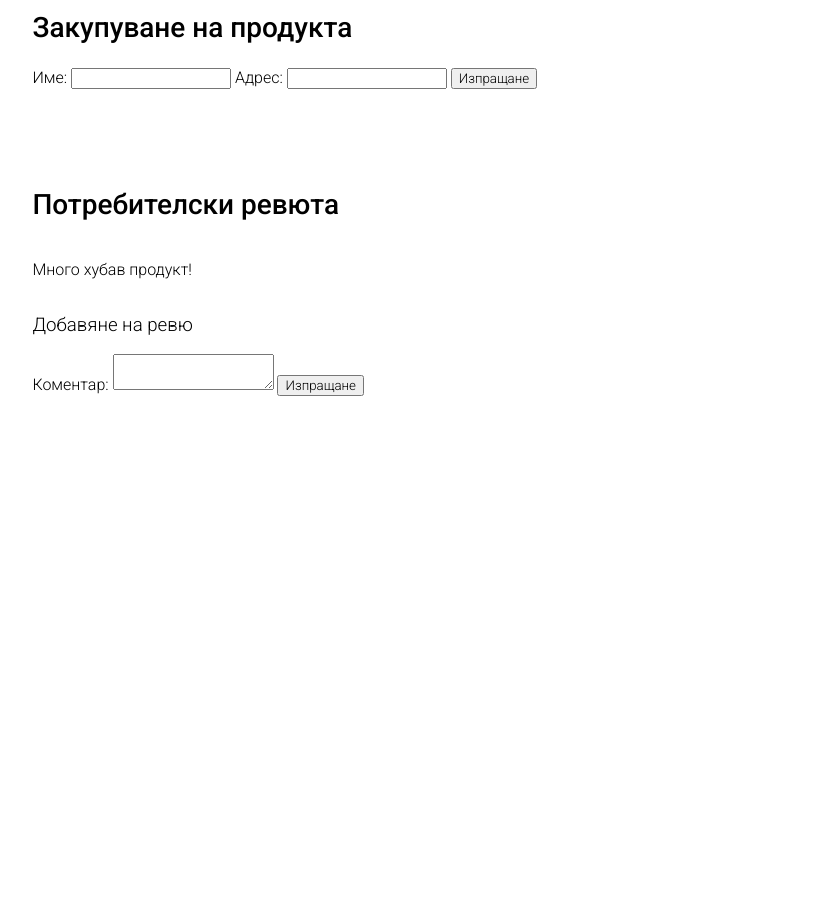
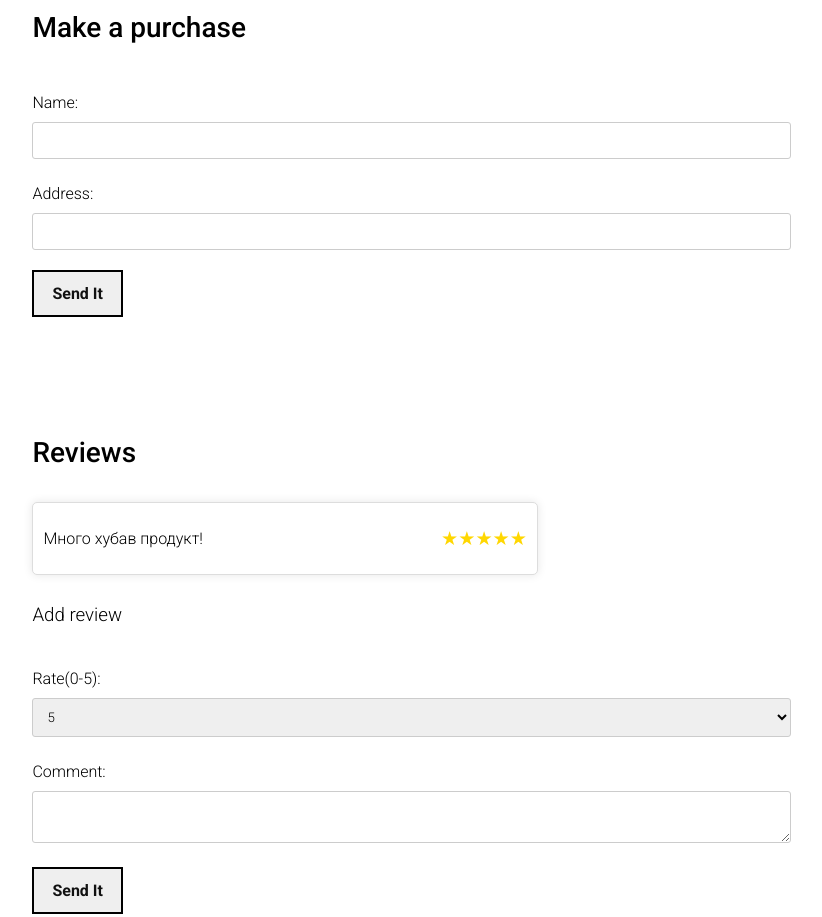
Before and after one commit to UnnamedFigr/Technical-University-Sofia-Exercises, a plain HTML site: page Second_year/Website/product1.html in a window 1280 px wide. Shown: the part 860-1777 px from the top of the page, without its empty margins (102-924 px from the left). Before the commit the page ends 1302 px from the top, so only its background shows below. Drawn offline with nearby package versions, Linux system fonts and the light colour scheme.

Commit message:
Changes made to code of the product pages
	Added:
	- Added functionality for the forms
	- Added styles for the forms
	Changed:
	- Prices and name of the items in index and each individual product page

```diff
--- a/Second_year/Website/index.js
+++ b/Second_year/Website/index.js
@@ -12,3 +12,38 @@ menu.onclick = () => {
     menu.classList.toggle('bx-x');
     navmenu.classList.toggle('open');
 }
+
+// Buying forms
+document.getElementById('purchase-form').addEventListener('submit', function(event) {
+    event.preventDefault();
+    const name = document.getElementById('name').value;
+    alert(`${name}, благодарим за поръчката!`);
+    this.reset();
+});
+
+// Forms for review
+document.getElementById('review-form').addEventListener('submit', function(event) {
+    event.preventDefault();
+    const rating = document.getElementById('rating').value;
+    const comment = document.getElementById('comment').value;
+    const reviews = document.getElementById('reviews');
+
+    // Insert new review
+    const reviewCard = document.createElement('div');
+    reviewCard.classList.add('review-card');
+    const reviewHeader = document.createElement('div');
+    reviewHeader.classList.add('review-header');
+    const reviewText = document.createElement('p');
+    reviewText.textContent = comment;
+    const stars = document.createElement('div');
+    stars.classList.add('stars');
+    let starsContent = '★'.repeat(rating) + '☆'.repeat(5 - rating);
+    stars.innerHTML = `<span>${starsContent}</span>`;
+
+    reviewHeader.appendChild(reviewText);
+    reviewHeader.appendChild(stars);
+    reviewCard.appendChild(reviewHeader);
+    reviews.insertBefore(reviewCard, reviews.firstChild);
+
+    this.reset();
+});
--- a/Second_year/Website/product1.html
+++ b/Second_year/Website/product1.html
@@ -15,7 +15,7 @@
         <h1>E-Commerce Platform</h1>
         <ul class="nav-menu">
             <li><a href="index.html">Home</a></li>
-            <li><a href="index.html">Shop</a></li>
+            <li><a href="index.html#products">Shop</a></li>
         </ul>
         <div class="bx bx-menu" id="menu-icon"></div>
     </header>
@@ -27,7 +27,7 @@
             </div>
             <div class="main-heading">
                 <h1>Nike Zoom</h1>
-            <h3>Suitible for runners</h3>
+                <h3>Suitable for runners</h3>
                 <p>90$</p>
             </div>
         </section>
@@ -38,27 +38,43 @@
         </section>
 
         <section>
-            <h2>Закупуване на продукта</h2>
-            <form>
-                <label for="name">Име:</label>
-                <input type="text" id="name" name="name">
-                <label for="address">Адрес:</label>
-                <input type="text" id="address" name="address">
-                <button type="submit">Изпращане</button>
+            <h2>Make a purchase</h2>
+            <form id="purchase-form">
+                <label for="name">Name:</label>
+                <input type="text" id="name" name="name" required>
+                <label for="address">Address:</label>
+                <input type="text" id="address" name="address" required>
+                <button type="submit">Send it</button>
             </form>
         </section>
 
         <section>
-            <h2>Потребителски ревюта</h2>
-            <div class="review">
+            <h2>Reviews</h2>
+            <div id="reviews">
+                <div class="review-card">
+                    <div class="review-header">
                         <p>Много хубав продукт!</p>
+                        <div class="stars">
+                            <span>★★★★★</span>
+                        </div>
+                    </div>
+                </div>
             </div>
 
-            <h3>Добавяне на ревю</h3>
-            <form>
-                <label for="comment">Коментар:</label>
-                <textarea id="comment" name="comment"></textarea>
-                <button type="submit">Изпращане</button>
+            <h3>Add review</h3>
+            <form id="review-form">
+                <label for="rating">Rate(0-5):</label>
+                <select id="rating" name="rating">
+                    <option value="5">5</option>
+                    <option value="4">4</option>
+                    <option value="3">3</option>
+                    <option value="2">2</option>
+                    <option value="1">1</option>
+                    <option value="0">0</option>
+                </select>
+                <label for="comment">Comment:</label>
+                <textarea id="comment" name="comment" required></textarea>
+                <button type="submit">Send it</button>
             </form>
         </section>
     </div>
--- a/Second_year/Website/styles.css
+++ b/Second_year/Website/styles.css
@@ -232,3 +232,59 @@ header.sticky{
     font-style: italic;
     font-size: 20px;
 }
+
+/* forms css */
+form {
+    margin: 20px 0;
+}
+
+label {
+    display: block;
+    margin: 5px 0;
+}
+
+input, textarea, select {
+    width: 75%;
+    padding: 10px;
+    margin: 5px 0 20px;
+    border: 1px solid #ccc;
+    border-radius: 3px;
+}
+
+button {
+    display:block;
+    color: #111;
+    font-size: 16px;
+    font-weight: 600;
+    text-transform: capitalize;
+    border: 2px solid black;
+    padding: 12px 18px;
+    transition: all .42 ease;
+    justify-content: center;
+}
+
+button:hover {
+    background-color: #000000;
+    color: white;
+}
+
+.review-card {
+    background: #fff;
+    border: 1px solid #ddd;
+    margin: 10px 0;
+    padding: 10px;
+    border-radius: 5px;
+    box-shadow: 0 0 10px rgba(0,0,0,0.1);
+    width: 50%;
+}
+
+.review-header {
+    display: flex;
+    justify-content: space-between;
+    align-items: center;
+}
+
+.stars span {
+    color: gold;
+    font-size: 1.2em;
+}
```
Also changed, not shown: Second_year/Website/product2.html (+31 -15 lines), Second_year/Website/product3.html (+31 -15 lines), Second_year/Website/product4.html (+31 -15 lines), Second_year/Website/product5.html (+31 -15 lines). Lines whose indentation alone changed are shown as unchanged.
